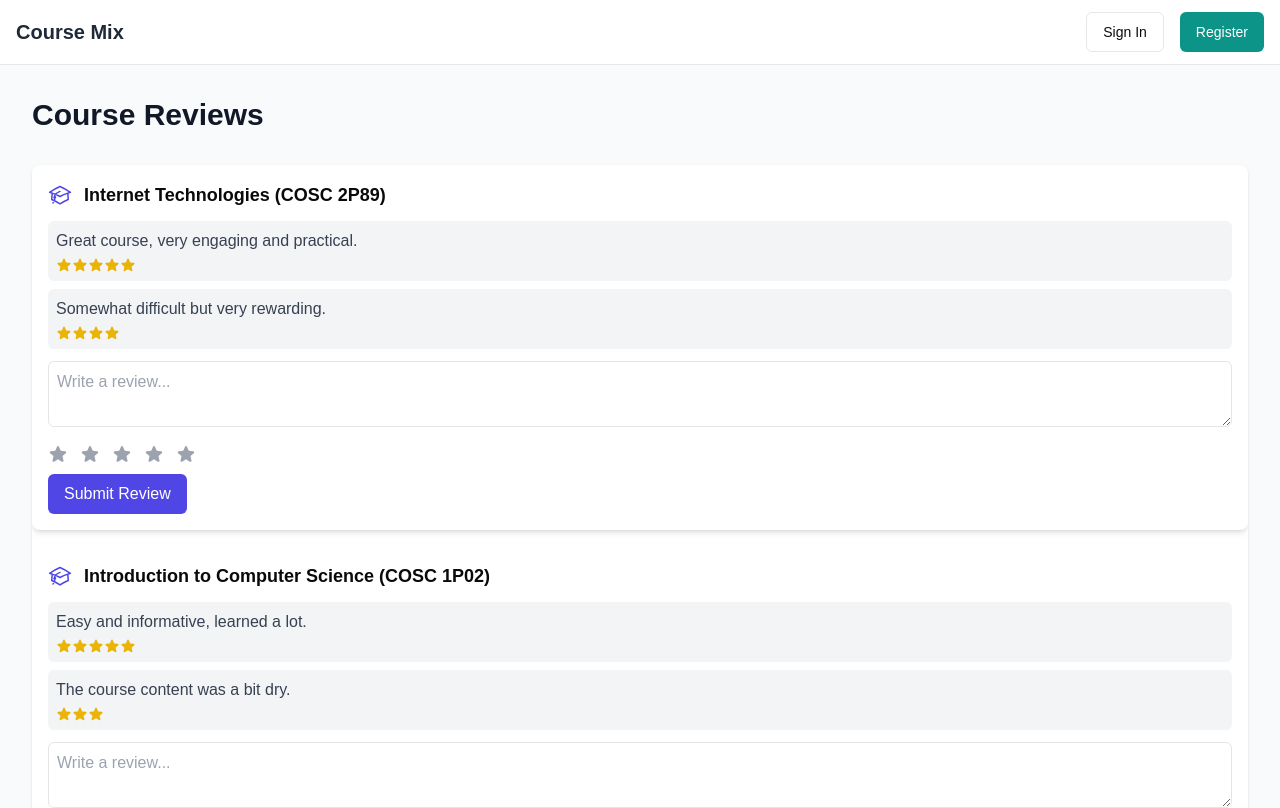
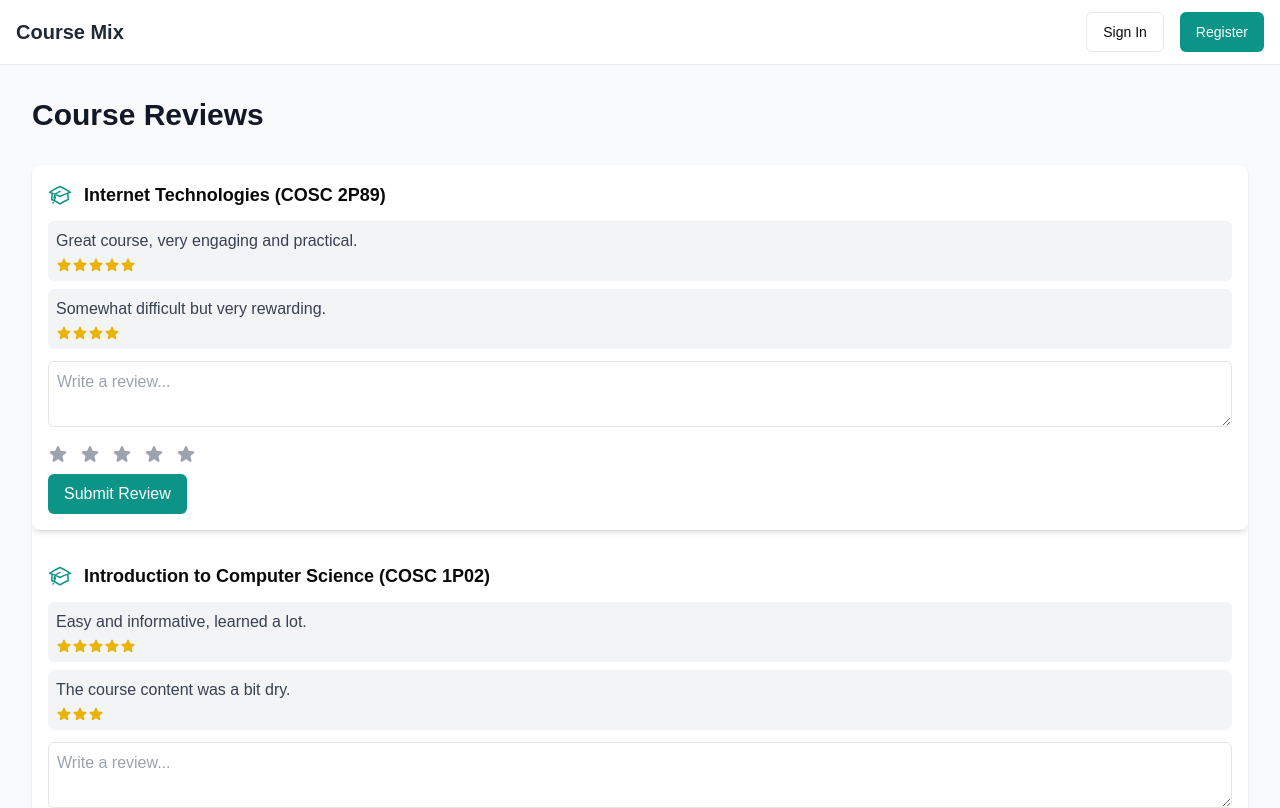
Before and after one commit to ashuchauhan2/COSC4P02, a Next.js app in the folder coursemix/: page /protected/course-reviews in a window 1280 px wide. Shown: the top 808 px of the page. Built offline with nearby package versions, Linux system fonts and the light colour scheme; no server answers.

Commit message:
made button colour teal

```diff
--- a/coursemix/src/app/protected/course-reviews/page.js
+++ b/coursemix/src/app/protected/course-reviews/page.js
@@ -91,7 +91,7 @@ const CourseReviews = () => {
               courses.map(({ course_id, course_name, course_code }) => (
                 <div key={course_id} className="bg-white shadow-md p-4 rounded-lg mb-4">
                   <div className="flex items-center space-x-3 mb-3">
-                    <AcademicCapIcon className="h-6 w-6 text-indigo-600" />
+                    <AcademicCapIcon className="h-6 w-6 text-teal-600" />
                     <h2 className="text-lg font-semibold">{course_name} ({course_code})</h2>
                   </div>
 
@@ -128,7 +128,7 @@ const CourseReviews = () => {
                     </div>
                     <button
                       onClick={() => handleReviewSubmit(course_id)}
-                      className="mt-2 bg-indigo-600 text-white px-4 py-2 rounded-md hover:bg-indigo-700"
+                      className="mt-2 bg-teal-600 text-white px-4 py-2 rounded-md hover:bg-teal-700"
                     >
                       Submit Review
                     </button>
```
